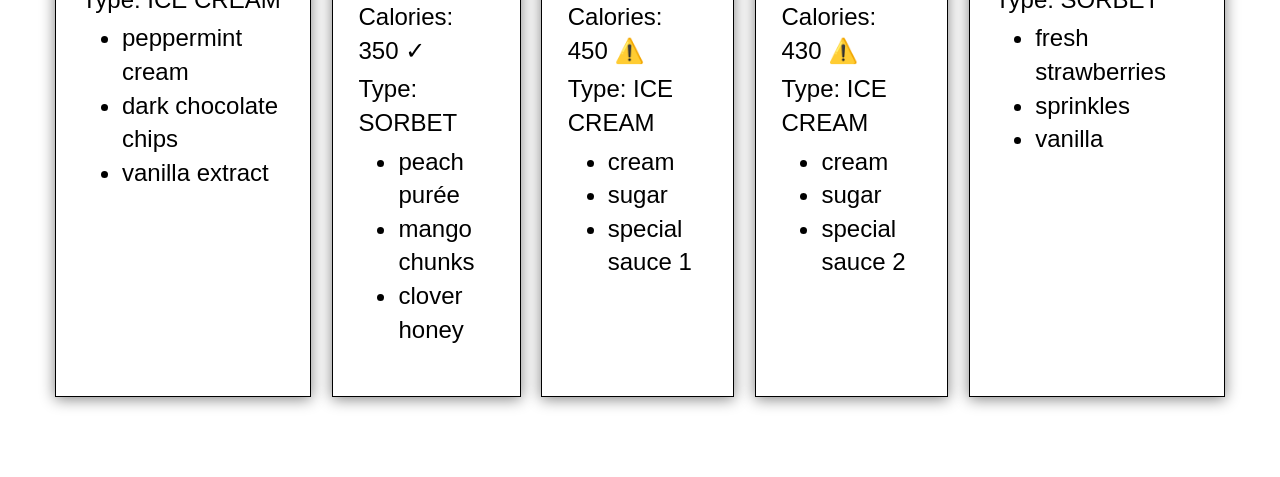
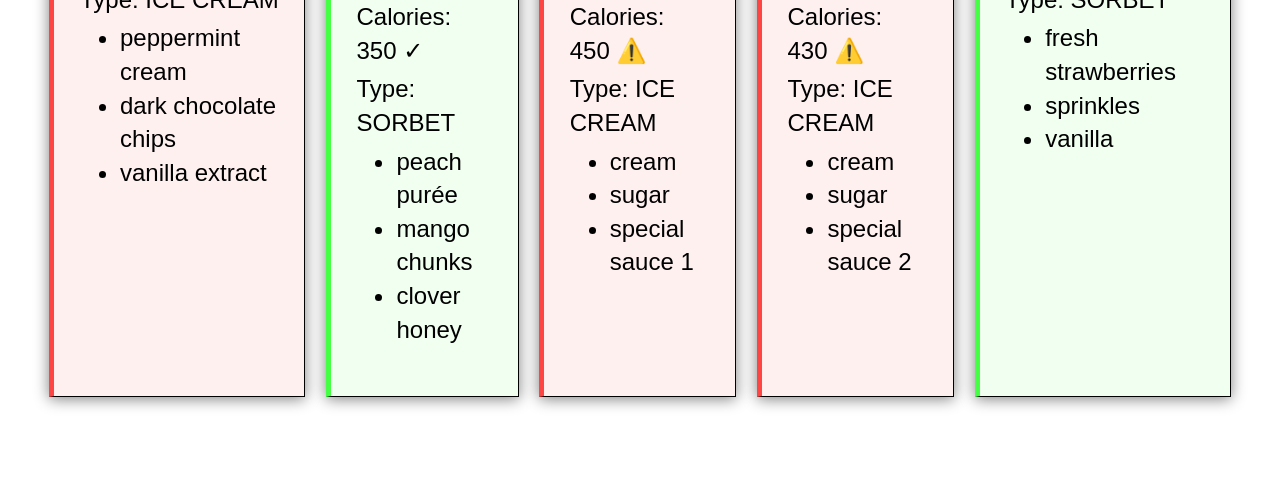
Before and after one commit to g0h1gh3r/lab-4, a plain HTML site: page index.html in a window 1280 px wide. Shown: the part 569-1046 px from the top of the page. Drawn offline with Linux system fonts and the light colour scheme; files whose address does not match are found by name.

Commit message:
add some css to make calories warning more obvious

```diff
--- a/css/styles.css
+++ b/css/styles.css
@@ -3,7 +3,9 @@
 html {
   box-sizing: border-box;
 }
-*, *:before, *:after {
+*,
+*:before,
+*:after {
   box-sizing: inherit;
 }
 
@@ -58,3 +60,23 @@ h2 {
   font-size: 2.5rem;
   margin-bottom: 10px;
 }
+
+.high-calorie {
+  border-left: 5px solid #ff4444;
+  background-color: #fff0f0;
+}
+
+.low-calorie {
+  border-left: 5px solid #44ff44;
+  background-color: #f0fff0;
+}
+
+article {
+  margin: 10px 0;
+  padding: 15px;
+  transition: transform 0.3s;
+}
+
+article:hover {
+  transform: scale(1.02);
+}
```
Lines whose indentation alone changed are shown as unchanged.
